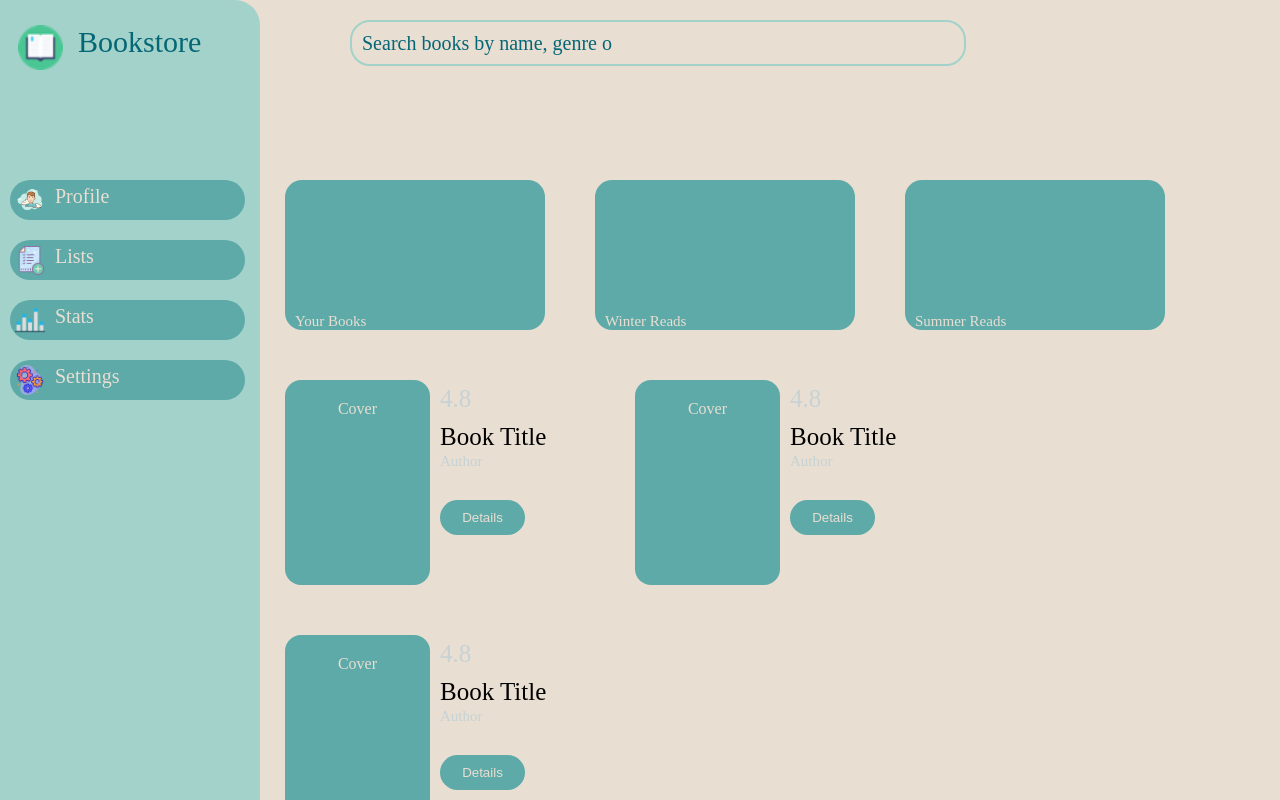
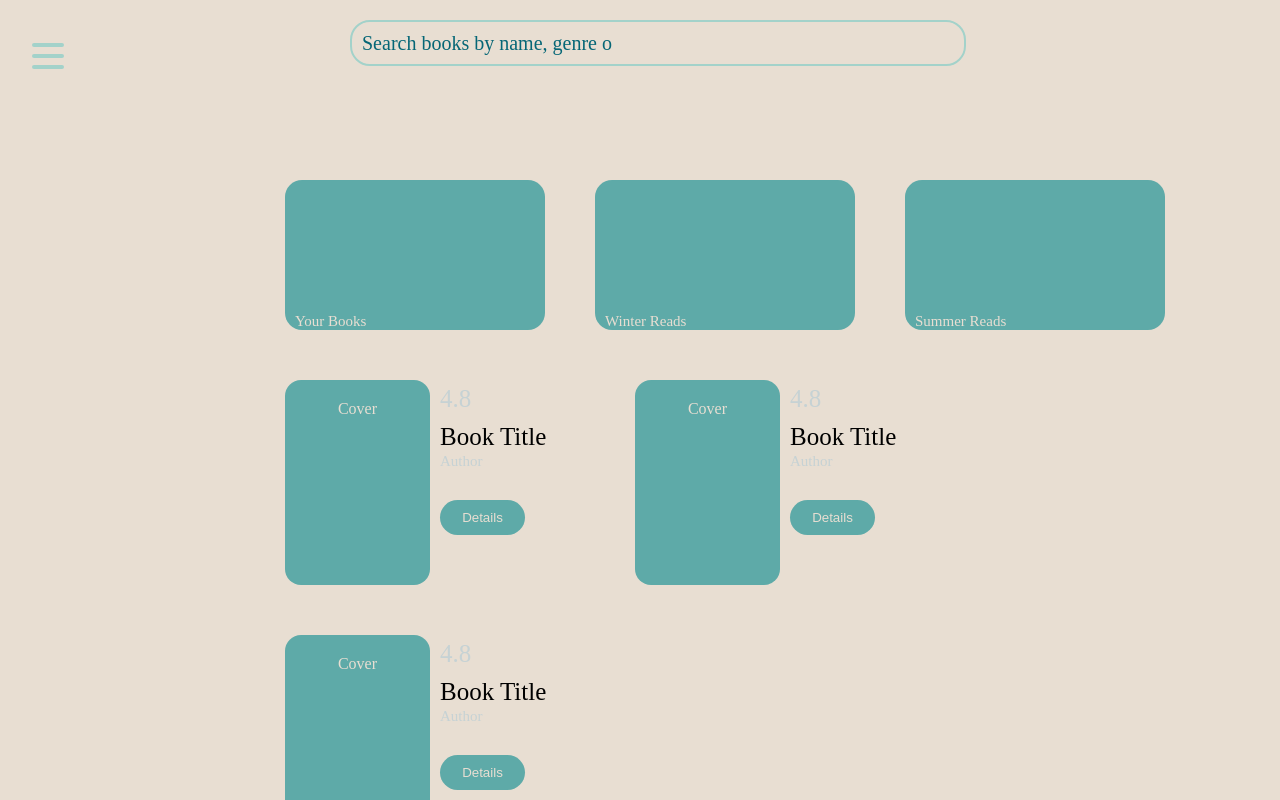
Before and after one commit to Nathan-Ballantyne/bookstore-v2, a React (Create React App) app: page / in a window 1280 px wide. Built offline with nearby package versions, Linux system fonts and the light colour scheme; a web font is replaced by a local one.

Commit message:
use burger menu and menu components for tool bar

```diff
--- a/src/components/Toolbar/Toolbar.js
+++ b/src/components/Toolbar/Toolbar.js
@@ -1,13 +1,16 @@
-import React from 'react';
-import ColapsedNavBar from './ColapsedNavBar/ColapsedNavBar';
-import NavBar from './NavBar/NavBar';
+import React, { useState } from 'react';
+import BurgerMenu from './BurgerMenu/BurgerMenu';
+import Menu from './Menu/Menu';
+
 
 const Toolbar = () => {
+    const [open, setOpen] = useState(false);
     return (
-        <>
-            <ColapsedNavBar />
-            <NavBar />
-        </>
+        <div>
+
+            <BurgerMenu open={open} setOpen={setOpen} />
+            <Menu open={open} setOpen={setOpen} />
+        </div>
     );
 };
 
```
